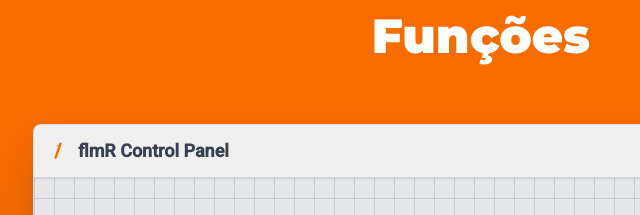
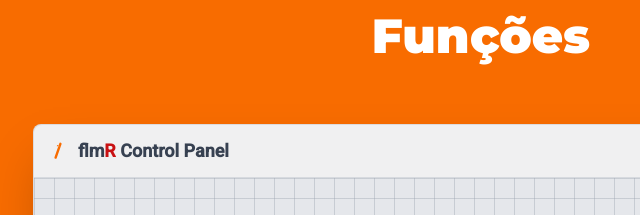
Before and after one commit to bonefox/flmR, a plain HTML site: page index.html in a window 1280 px wide. Shown: the part 1560-1775 px from the top of the page, 159-799 px from the left. Drawn offline with nearby package versions, Linux system fonts and the light colour scheme; no server answers.

Commit message:
Update index.html

```diff
--- a/index.html
+++ b/index.html
@@ -326,7 +326,7 @@
                     <div class="flex justify-between items-center p-3 border-b border-gray-300/80 bg-gray-100/80 rounded-t-lg">
                         <div class="flex items-center gap-2">
                             <svg class="h-6 w-6 text-[#F86C00]" fill="currentColor" viewBox="0 0 20 20" xmlns="http://www.w3.org/2000/svg"><path fill-rule="evenodd" d="M12.316 3.051a1 1 0 01.633 1.265l-4 11.5a1 1 0 01-1.898-.659l4-11.5a1 1 0 011.265-.606zM11 6a1 1 0 10-2 0h2z" clip-rule="evenodd" /></svg>
-                            <h4 class="text-lg font-bold text-gray-700">flmR Control Panel</h4>
+                            <h4 class="text-lg font-bold text-gray-700">flm<span class="text-[#C81113]">R</span> Control Panel</h4>
                         </div>
                         <div class="flex items-center gap-2">
                             <div class="w-4 h-4 bg-green-400 rounded-full border border-green-500/50"></div>
```
